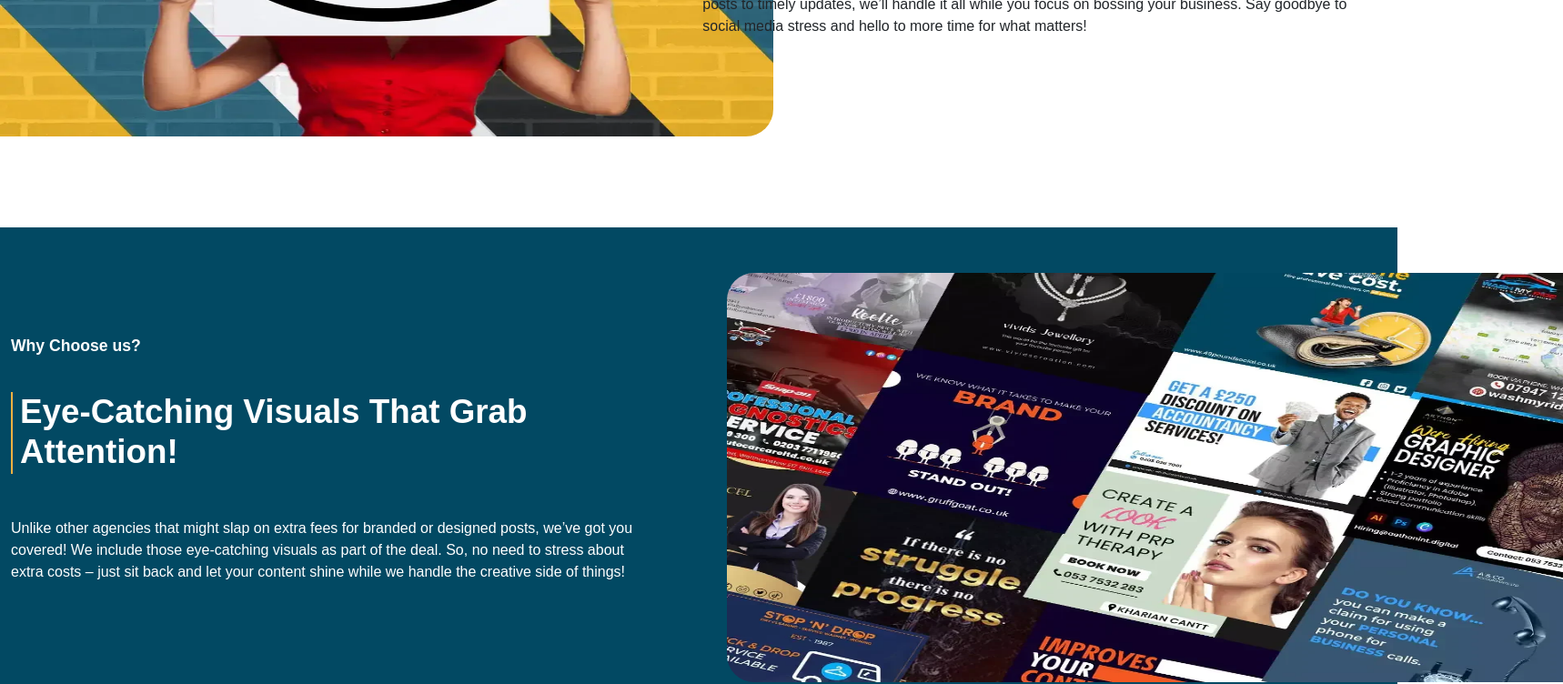
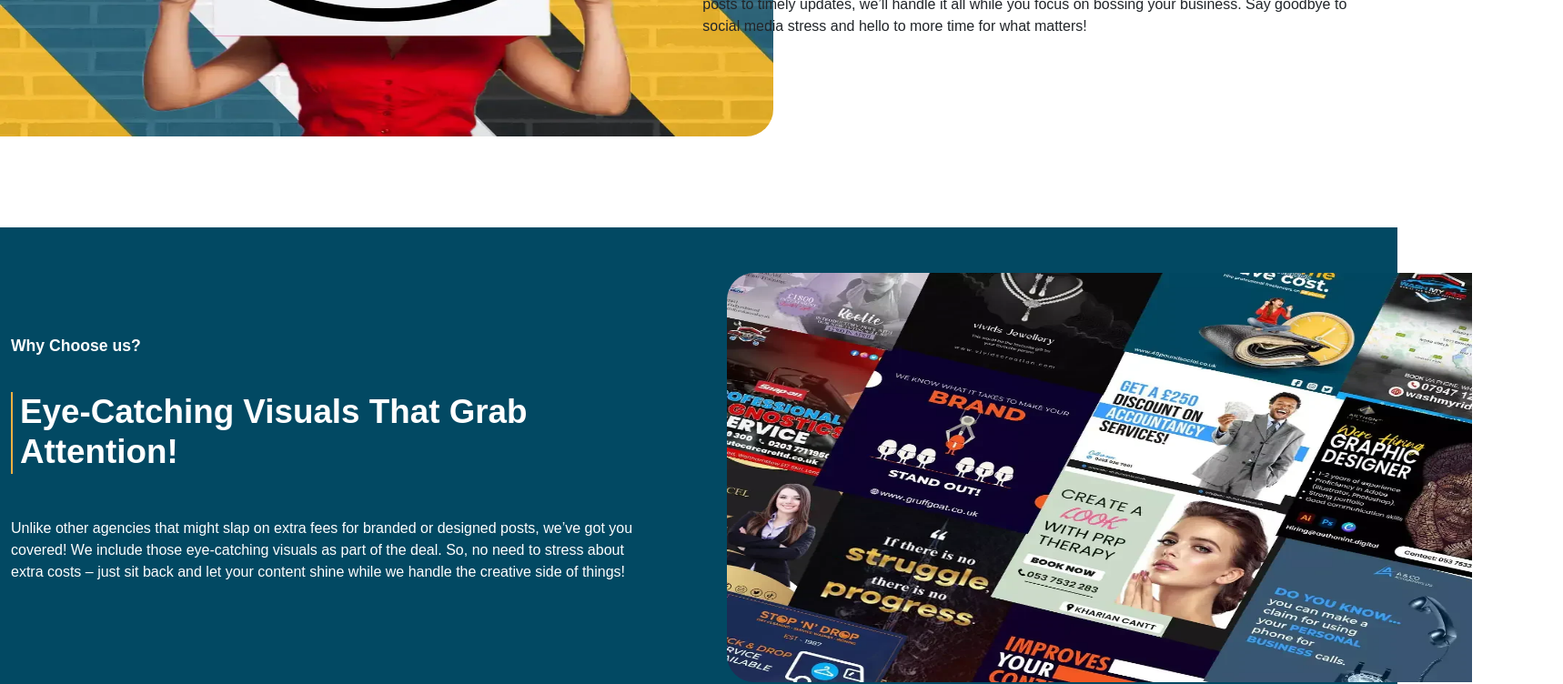
Before and after one commit to iamDaniyalAhmad/clone-49poundsocial, a React (Create React App) app: page / in a window 1536 px wide. Shown: the part 2008-2760 px from the top of the page at 91% size, 1718 px wide, since content can reach past the window. Built offline with nearby package versions, Linux system fonts and the light colour scheme.

Commit message:
testing commit

```diff
--- a/src/App.css
+++ b/src/App.css
@@ -575,6 +575,6 @@
   }
 
   .whyOpposite-image> img{
-    width: 919px;
+    width: 819px;
   }
 }
```
Also changed, not shown: 1 other file (tests, documents, lock files or other folders).
